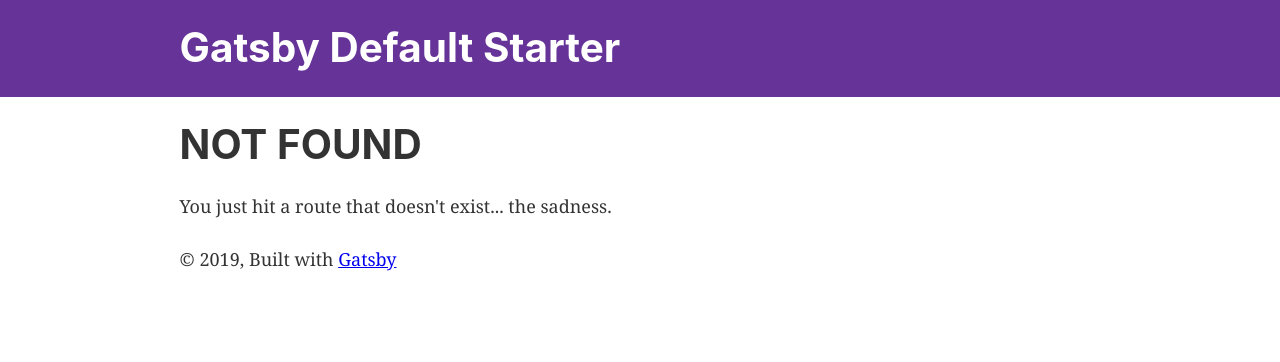
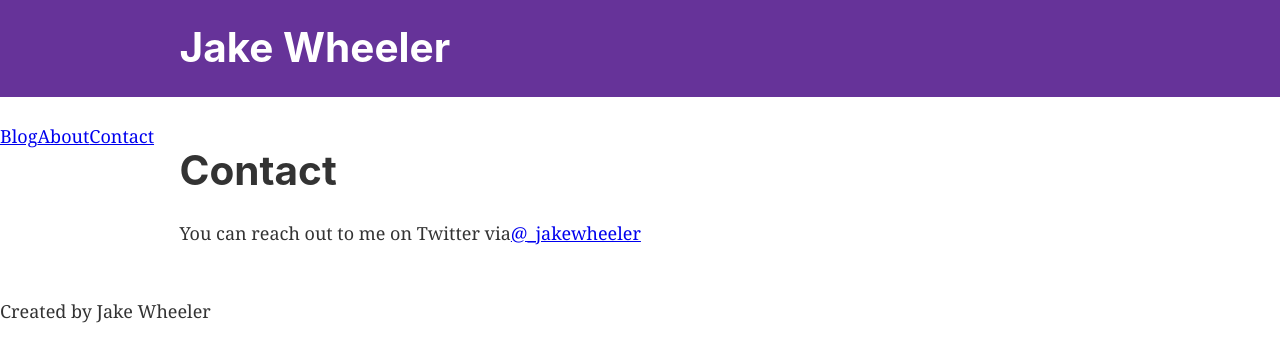
Before and after one commit to jakewheeler/personal-gatsby-site, a Gatsby site: page /contact in a window 1280 px wide. Before the commit this address had no page. Built offline with nearby package versions, Linux system fonts and the light colour scheme; Gatsby itself is replaced by a stand-in of ours.

Commit message:
added different pages

```diff
--- a/gatsby-config.js
+++ b/gatsby-config.js
@@ -1,8 +1,8 @@
 module.exports = {
   siteMetadata: {
-    title: `Gatsby Default Starter`,
-    description: `Kick off your next, great Gatsby project with this default starter. This barebones starter ships with the main Gatsby configuration files you might need.`,
-    author: `@gatsbyjs`,
+    title: `Jake Wheeler`,
+    description: `Jake Wheeler's Personal Website`,
+    author: `@_jakewheeler`,
   },
   plugins: [
     `gatsby-plugin-react-helmet`,
@@ -24,7 +24,6 @@ module.exports = {
         background_color: `#663399`,
         theme_color: `#663399`,
         display: `minimal-ui`,
-        icon: `src/images/gatsby-icon.png`, // This path is relative to the root of the site.
       },
     },
     // this (optional) plugin enables Progressive Web App + Offline functionality
--- /dev/null
+++ b/src/components/footer.js
@@ -0,0 +1,11 @@
+import React from "react"
+
+const Footer = () => {
+  return (
+    <footer>
+      <p>Created by Jake Wheeler</p>
+    </footer>
+  )
+}
+
+export default Footer
--- a/src/components/image.js
+++ b/src/components/image.js
@@ -16,7 +16,7 @@ import Img from "gatsby-image"
 const Image = () => {
   const data = useStaticQuery(graphql`
     query {
-      placeholderImage: file(relativePath: { eq: "gatsby-astronaut.png" }) {
+      placeholderImage: file(relativePath: { eq: "jake.jpg" }) {
         childImageSharp {
           fluid(maxWidth: 300) {
             ...GatsbyImageSharpFluid
--- a/src/components/layout.js
+++ b/src/components/layout.js
@@ -7,9 +7,10 @@
 
 import React from "react"
 import PropTypes from "prop-types"
-import { useStaticQuery, graphql } from "gatsby"
+import { useStaticQuery, graphql, Link } from "gatsby"
 
 import Header from "./header"
+import Footer from "./footer"
 import "./layout.css"
 
 const Layout = ({ children }) => {
@@ -26,6 +27,11 @@ const Layout = ({ children }) => {
   return (
     <>
       <Header siteTitle={data.site.siteMetadata.title} />
+      <nav>
+        <Link to="/blog">Blog</Link>
+        <Link to="/about">About</Link>
+        <Link to="/contact">Contact</Link>
+      </nav>
       <div
         style={{
           margin: `0 auto`,
@@ -35,12 +41,8 @@ const Layout = ({ children }) => {
         }}
       >
         <main>{children}</main>
-        <footer>
-          © {new Date().getFullYear()}, Built with
-          {` `}
-          <a href="https://www.gatsbyjs.org">Gatsby</a>
-        </footer>
       </div>
+      <Footer />
     </>
   )
 }
--- /dev/null
+++ b/src/pages/contact.js
@@ -0,0 +1,20 @@
+import React from "react"
+import Layout from "../components/layout"
+import SEO from "../components/seo"
+
+const ContactPage = () => {
+  return (
+    <Layout>
+      <SEO title="Contact" />
+      <h1>Contact</h1>
+      <p>
+        You can reach out to me on Twitter via
+        <a href="https://www.twitter.com/_jakewheeler" target="_blank">
+          @_jakewheeler
+        </a>
+      </p>
+    </Layout>
+  )
+}
+
+export default ContactPage
--- a/src/pages/index.js
+++ b/src/pages/index.js
@@ -8,13 +8,16 @@ import SEO from "../components/seo"
 const IndexPage = () => (
   <Layout>
     <SEO title="Home" />
-    <h1>Hi people</h1>
-    <p>Welcome to your new Gatsby site.</p>
-    <p>Now go build something great.</p>
-    <div style={{ maxWidth: `300px`, marginBottom: `1.45rem` }}>
-      <Image />
-    </div>
-    <Link to="/page-2/">Go to page 2</Link>
+    <section>
+      <div
+        style={{
+          maxWidth: `300px`,
+          marginBottom: `1.45rem`,
+        }}
+      >
+        <Image />
+      </div>
+    </section>
   </Layout>
 )
 
```
Also changed, not shown: gatsby-browser.js (deleted, +0 -7 lines), gatsby-node.js (deleted, +0 -7 lines), gatsby-ssr.js (deleted, +0 -7 lines), src/pages/about.js (added, +15 -0 lines), src/pages/blog.js (added, +15 -0 lines), src/images/gatsby-astronaut.png (deleted), src/images/gatsby-icon.png (deleted), src/images/jake.jpg (added), 1 other file.
